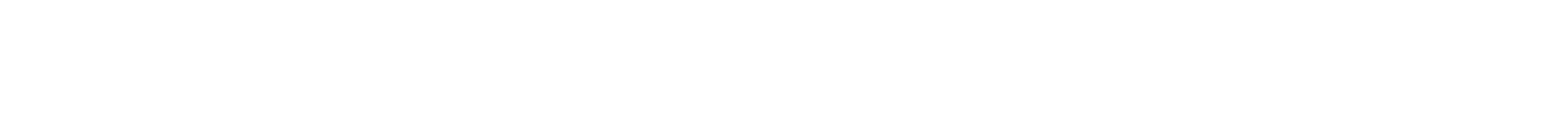
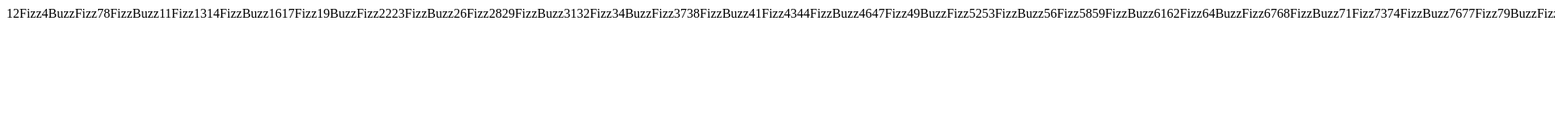
Before and after one commit to albertobaggio96/js-fizzbuzz, a plain HTML site: page index.html in a window 1280 px wide. Shown: the top 160 px of the page at 81% size, 1920 px wide, since content can reach past the window. Drawn offline with Linux system fonts and the light colour scheme.

Commit message:
add with append variable myNumber to DOM

```diff
--- a/index.html
+++ b/index.html
@@ -8,6 +8,9 @@
 </head>
 <body>
 
+  <section>
+    <div></div>
+  </section>
 
   <script src="js/script.js"></script>
 </body>
--- a/js/script.js
+++ b/js/script.js
@@ -1,12 +1,20 @@
+const sectionElement= document.querySelector("section")
+
 for(let i = 1; i <= 100; i ++){
-  // console.log(i);
+  let myNumber;
   if ((i % 3 === 0) && (i % 5 === 0)){
     console.log("FizzBuzz");
+    myNumber= "FizzBuzz";
   }else if (i % 3 === 0){
     console.log("Fizz");
+    myNumber= "Fizz";
   }else if (i % 5 === 0){
     console.log("Buzz");
+    myNumber= "Buzz"
   }else{
-    console.log(i)
+    console.log(i);
+    myNumber = i
   }
+
+  sectionElement.append(myNumber)
 }
```
